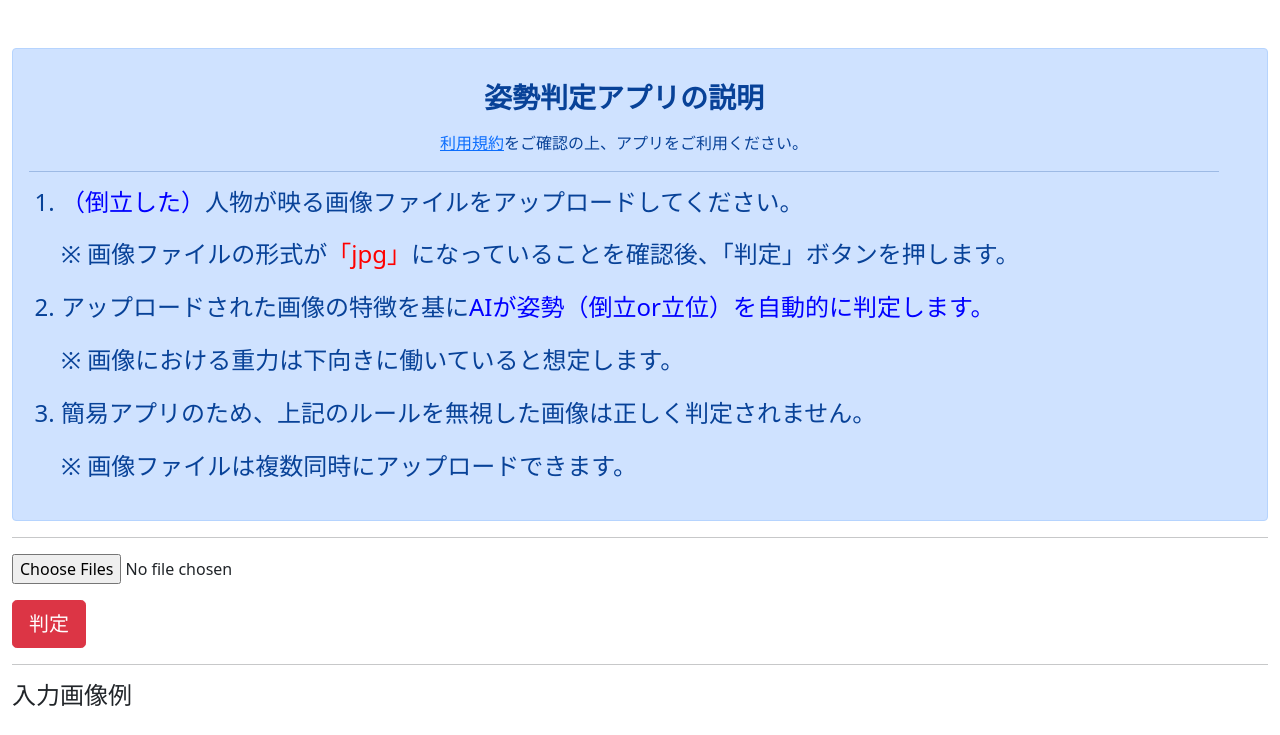
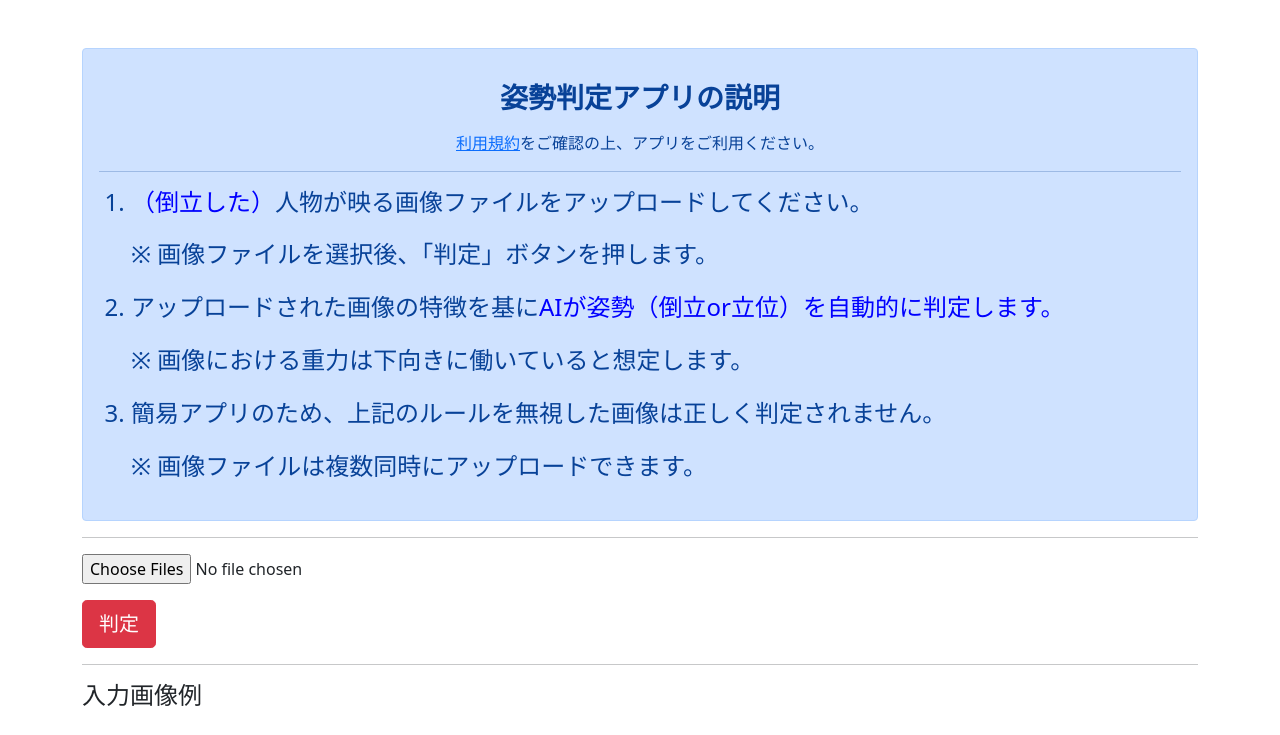
Before and after one commit to ai-coach-eiji/handstand-v2, a Django app: page / in a window 1280 px wide. Shown: the top 735 px of the page. Run offline with Django 3.2, Linux system fonts and the light colour scheme.

Commit message:
indexの文章を修正

```diff
--- a/pose_estimation/templates/pose_estimation/index.html
+++ b/pose_estimation/templates/pose_estimation/index.html
@@ -3,16 +3,16 @@
 {% load static %}
 {% block content %}
 <div class="content-wrapper">
-    <div class="container-fluid">
+    <div class="container">
         <div class="mt-5 text-center">
-            <div class="alert alert-primary alert-dismissible" role="alert">
+            <div class="alert alert-primary mx-auto" role="alert">
                 <p style="margin-bottom:1em;"><h3><b>姿勢判定アプリの説明</b></h3></p>
                 <p style="margin-bottom:1em;" align="center"><a href="{% url 'tos' %}">利用規約</a>をご確認の上、アプリをご利用ください。</p>
                 <hr>
                 <h4>
                     <ol>
                         <li style="margin-bottom:1em;" align="left"><font color=blue>（倒立した）</font>人物が映る画像ファイルをアップロードしてください。</li>
-                        <p style="margin-bottom:1em;" align="left">※ 画像ファイルの形式が<font color=red>「jpg」</font>になっていることを確認後、「判定」ボタンを押します。</p>
+                        <p style="margin-bottom:1em;" align="left">※ 画像ファイルを選択後、「判定」ボタンを押します。</p>
                         <li style="margin-bottom:1em;" align="left">アップロードされた画像の特徴を基に<font color=blue>AIが姿勢（倒立or立位）を自動的に判定します。</font></li>
                         <p style="margin-bottom:1em;" align="left">※ 画像における重力は下向きに働いていると想定します。</p>
                         <li style="margin-bottom:1em;" align="left">簡易アプリのため、上記のルールを無視した画像は正しく判定されません。</li>
```
